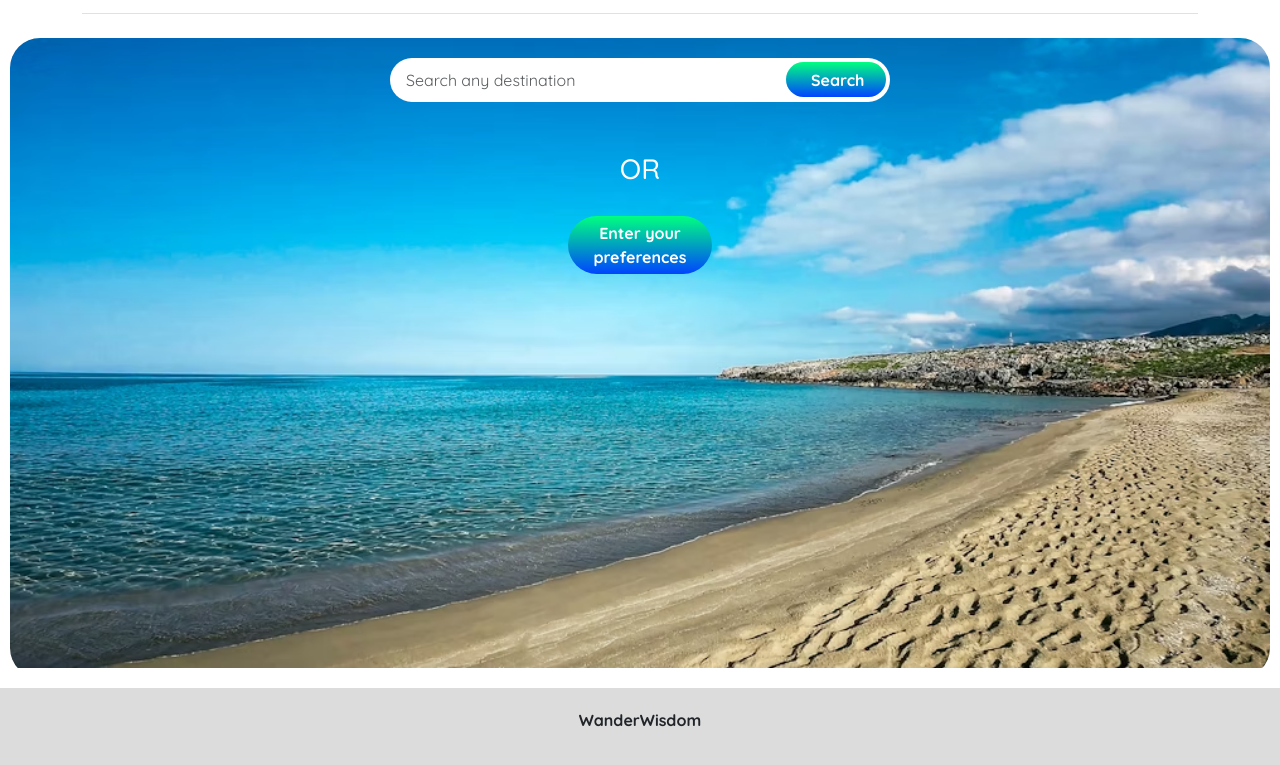
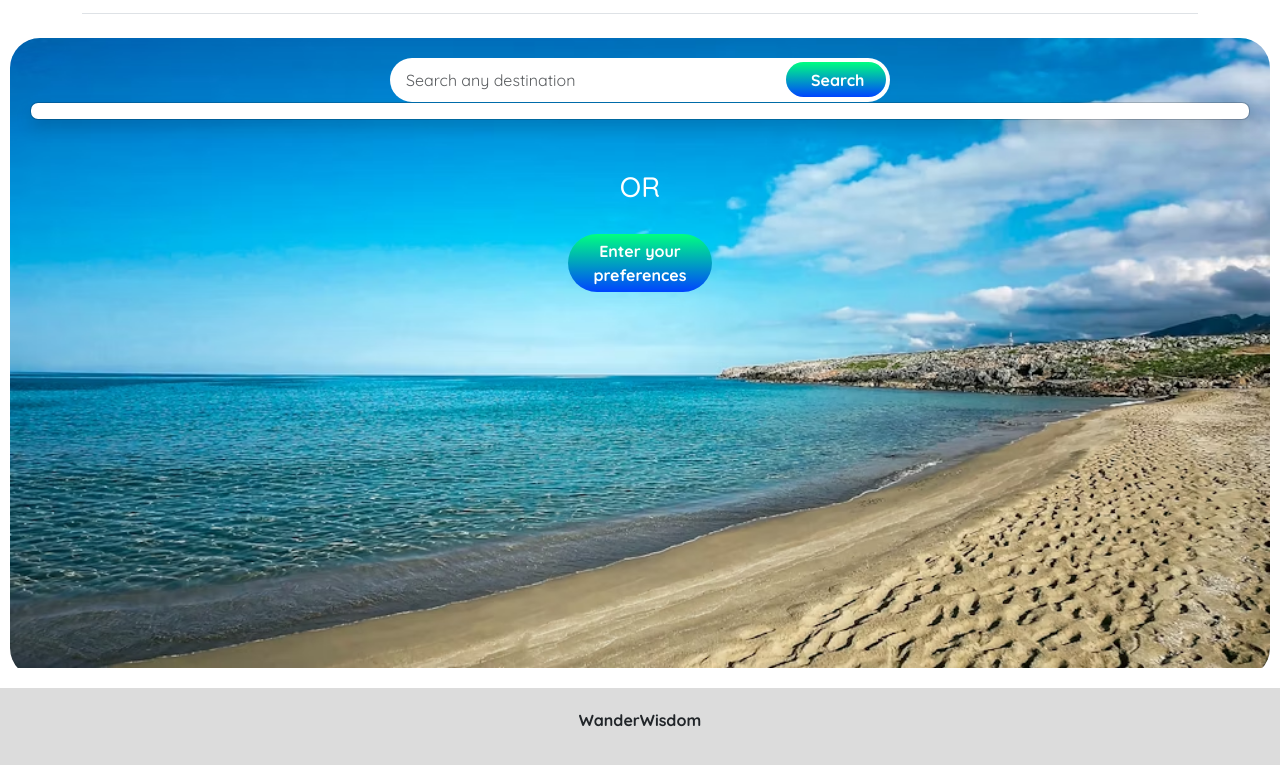
Before and after one commit to tanush-shah-6/Wander-Wisdom, a plain HTML site: page PBL - 1/Home/index.html in a window 1280 px wide. Shown: the part 107-872 px from the top of the page. Drawn offline with nearby package versions, Linux system fonts and the light colour scheme.

Commit message:
Update index.html

```diff
--- a/PBL - 1/Home/index.html
+++ b/PBL - 1/Home/index.html
@@ -40,7 +40,10 @@
           <button type="submit" class="input-group-text btn btn-primary">Search</button>
         </div>
       </div>
+      <!-- <ul id="searchResults"></ul> -->
 
+      <ul class="dropdown-menu position-static d-grid gap-1 p-2 rounded-3 mx-0 shadow w-220px" id="searchResults">
+      </ul>
 
       <div class="or">
         <h3>OR</h3>
```
